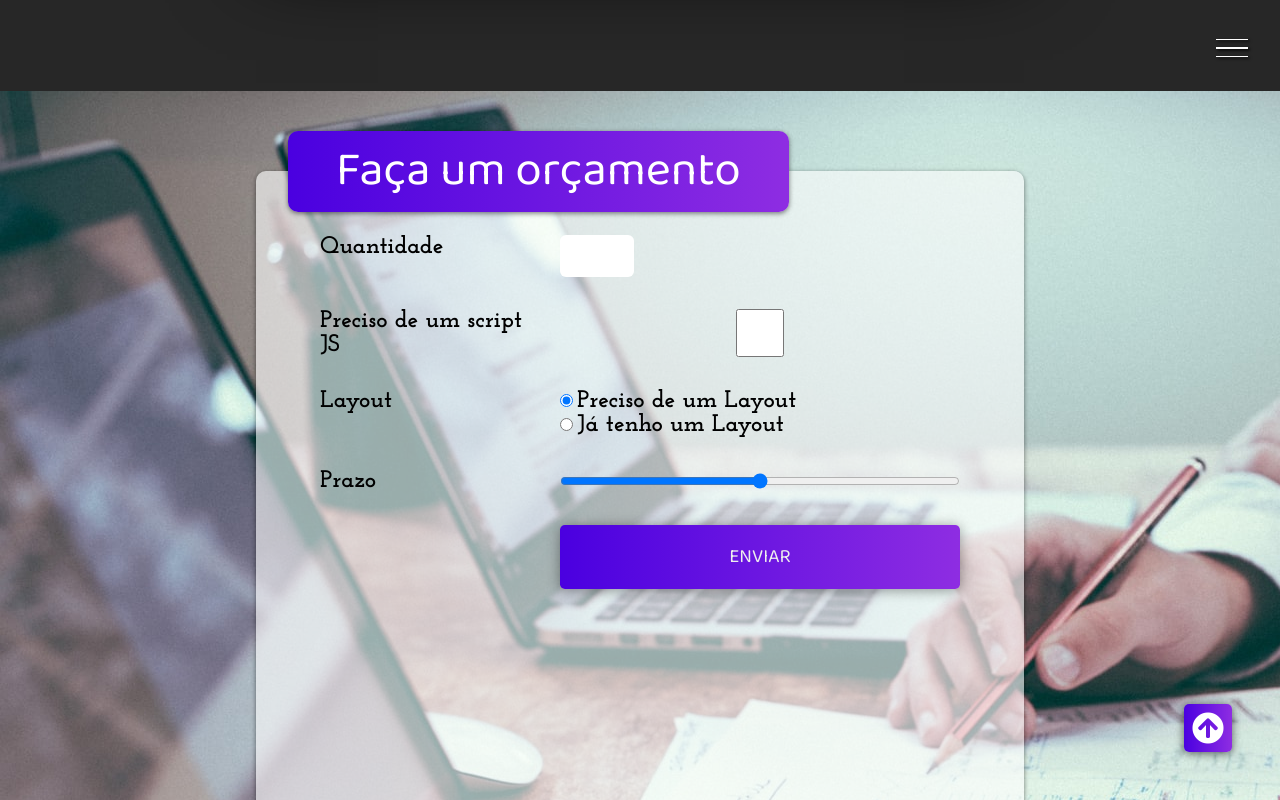
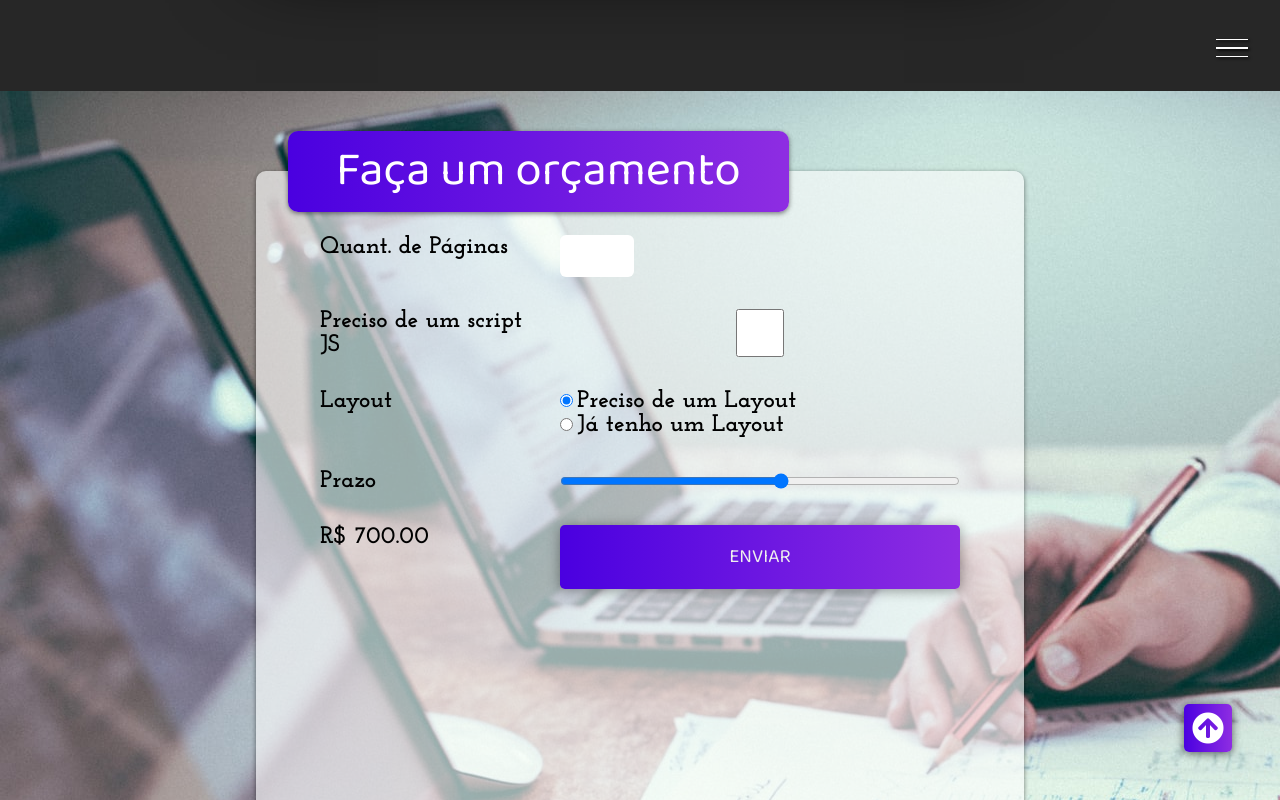
Before and after one commit to leandro-abatista/portifolio-web, a plain HTML site: page index.html in a window 1280 px wide. Both pictures are taken after a click on the radio button "Preciso de um Layout". Shown: the part 2989-3789 px from the top of the page. Drawn offline with Linux system fonts and the light colour scheme.

Commit message:
:package: calcúlo de orçamento

```diff
--- a/index.html
+++ b/index.html
@@ -251,7 +251,7 @@
                 <h1>Faça um orçamento</h1>
 
                 <form action="#">
-                    <label for="qtde">Quantidade</label>
+                    <label for="qtde">Quant. de Páginas</label>
                     <input type="number" min="1" name="qtde" id="qtde">
                     <label for="js">Preciso de um script JS</label>
                     <input type="checkbox" name="js" id="js">
@@ -269,7 +269,8 @@
                     </div>
 
                     <label for="prazo">Prazo</label>
-                    <input type="range" name="prazo" id="prazo">
+                    <input type="range" name="prazo" id="prazo" min="1" max="10">
+                    <label id="preco">R$ 0,00</label>
                     <button class="btn btn-orcamento" type="submit">Enviar</button>
 
                 </form>
--- a/script.js
+++ b/script.js
@@ -2,3 +2,32 @@
 document.querySelector(".hamburguer").addEventListener("click", function () {
     document.querySelector(".container").classList.toggle("show-menu");
 });
+
+/* criando o calcúlo do orçamento*/
+
+document.querySelector("#qtde").addEventListener("change", atualizarPreco);
+document.querySelector("#js").addEventListener("change", atualizarPreco);
+document.querySelector("#layout-sim").addEventListener("change", atualizarPreco);
+document.querySelector("#layout-nao").addEventListener("change", atualizarPreco);
+document.querySelector("#prazo").addEventListener("change", function () {
+    const prazo = document.querySelector("#prazo").value;
+    document.querySelector("label[for=prazo]").innerHTML = "Prazo " + prazo + " semanas";
+    atualizarPreco()
+});
+
+function atualizarPreco() {
+    const qtde = document.querySelector("#qtde").value;
+    const temjs = document.querySelector("#js").checked;
+    const incluiLayout = document.querySelector("#layout-sim").checked;
+    const prazo = document.querySelector("#prazo").value;
+    let preco = qtde * 100;
+
+
+    if (temjs) preco *= 1.1;
+    if (incluiLayout) preco += 500;
+    let taxaUrgencia = 1 - prazo * 0.1;
+    preco *= 1 + taxaUrgencia;
+
+    document.querySelector("#preco").innerHTML = "R$ " + preco.toFixed(2);
+
+}
```
